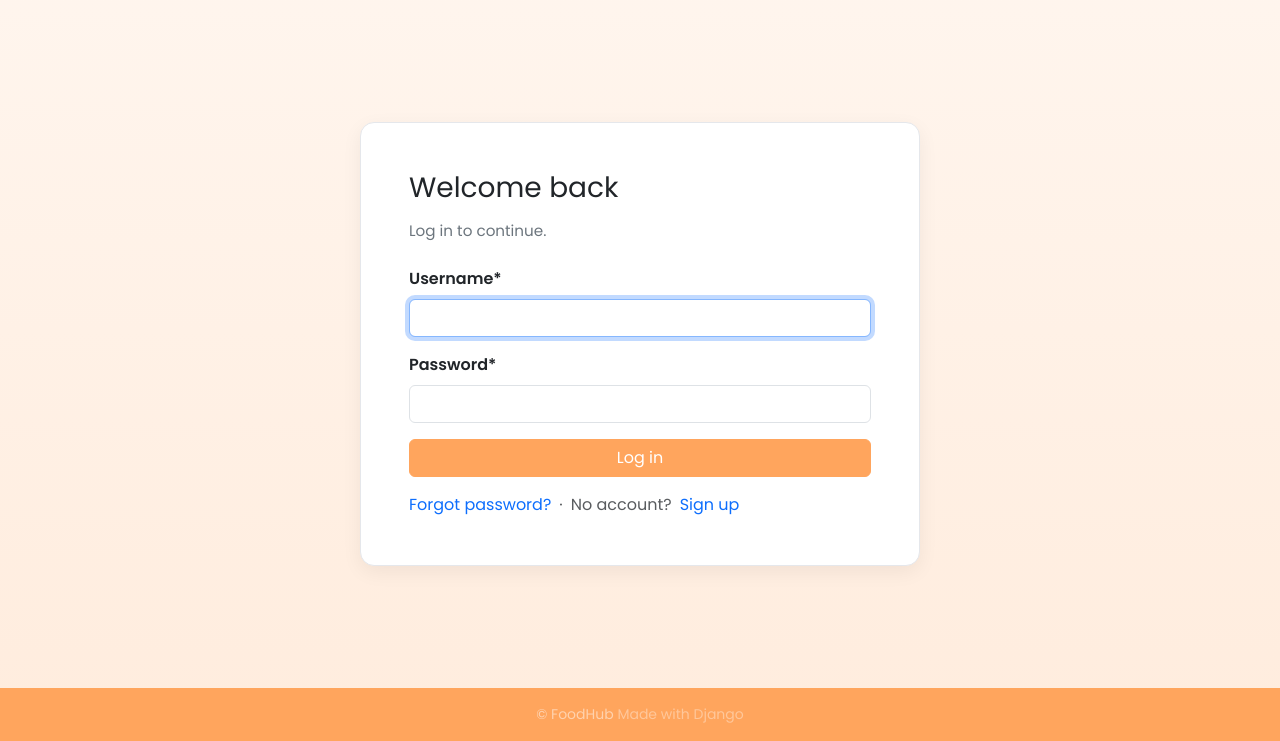
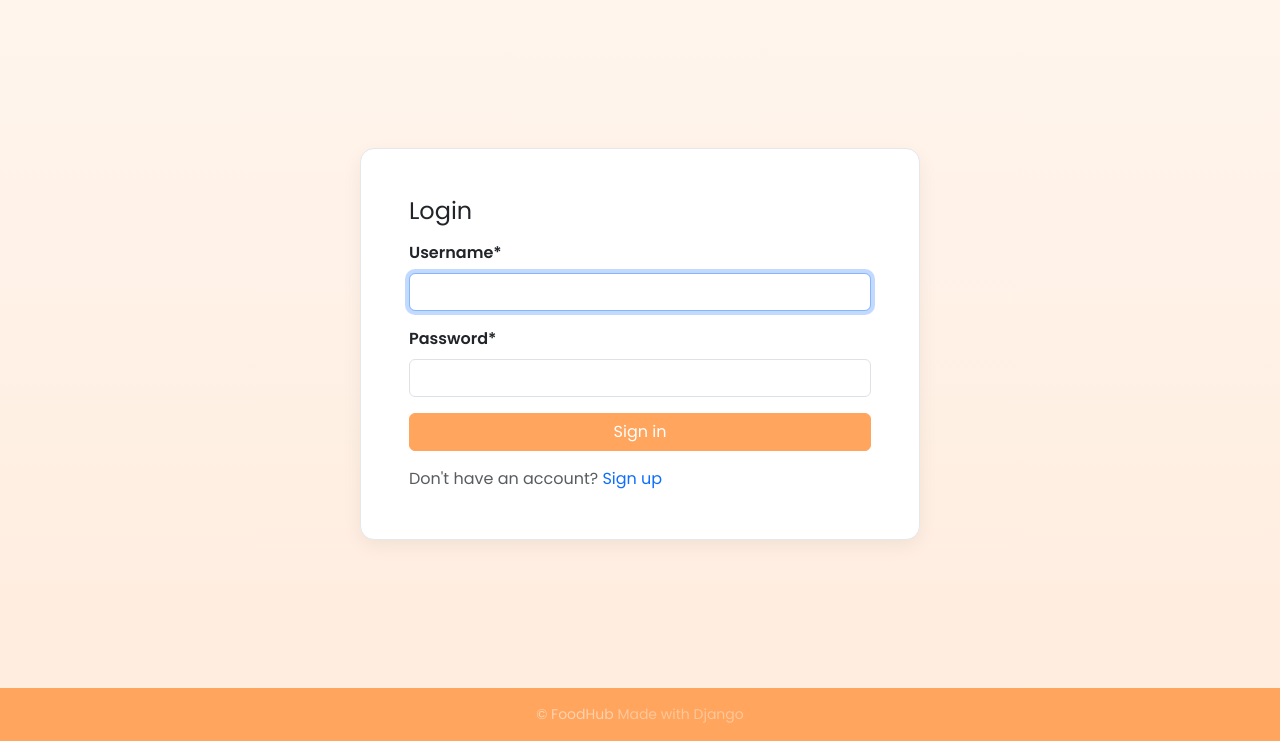
Before and after one commit to Saretta1194/FoodHUB, a Django app: page /accounts/login/ in a window 1280 px wide. Shown: the part 80-821 px from the top of the page. Run offline with Django 4.2, Linux system fonts and the light colour scheme; some libraries are stand-ins or nearby versions.

Commit message:
Fix bootstrap login pages

```diff
--- a/templates/registration/login.html
+++ b/templates/registration/login.html
@@ -4,26 +4,16 @@
 <section class="form-page">
   <div class="card form-card">
     <div class="card-body p-4 p-md-5">
-      <h1 class="h3 mb-3">Welcome back</h1>
-      <p class="form-hint mb-4">Log in to continue.</p>
-
-      {% if form.errors %}
-        <div class="alert alert-danger">Invalid credentials. Please try again.</div>
-      {% endif %}
-
+      <h1 class="h4 mb-3">Login</h1>
       <form method="post" novalidate>
         {% csrf_token %}
         {{ form|crispy }}
-        <div class="d-grid gap-2 mt-3">
-          <button type="submit" class="btn btn-primary">Log in</button>
+        <div class="d-grid mt-3">
+          <button type="submit" class="btn btn-primary w-100">Sign in</button>
         </div>
       </form>
-
-      <div class="mt-3 d-flex gap-2 flex-wrap">
-        <a href="{% url 'password_reset' %}">Forgot password?</a>
-        <span class="text-muted">·</span>
-        <span class="text-muted">No account?</span>
-        <a href="{% url 'signup' %}">Sign up</a>
+      <div class="mt-3 text-muted">
+        Don't have an account? <a href="{% url 'signup' %}">Sign up</a>
       </div>
     </div>
   </div>
```
Also changed, not shown: templates/registration/signup.html (line endings or trailing spaces).
